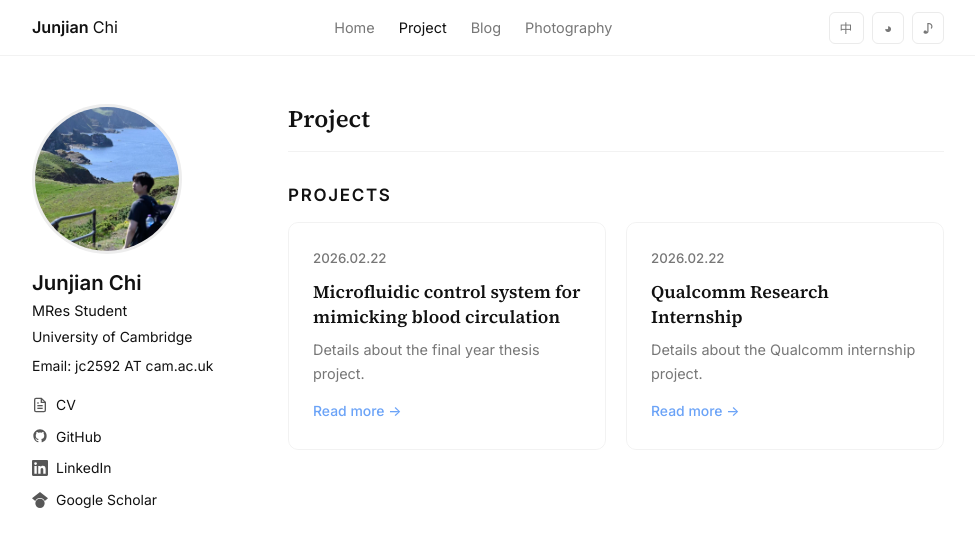
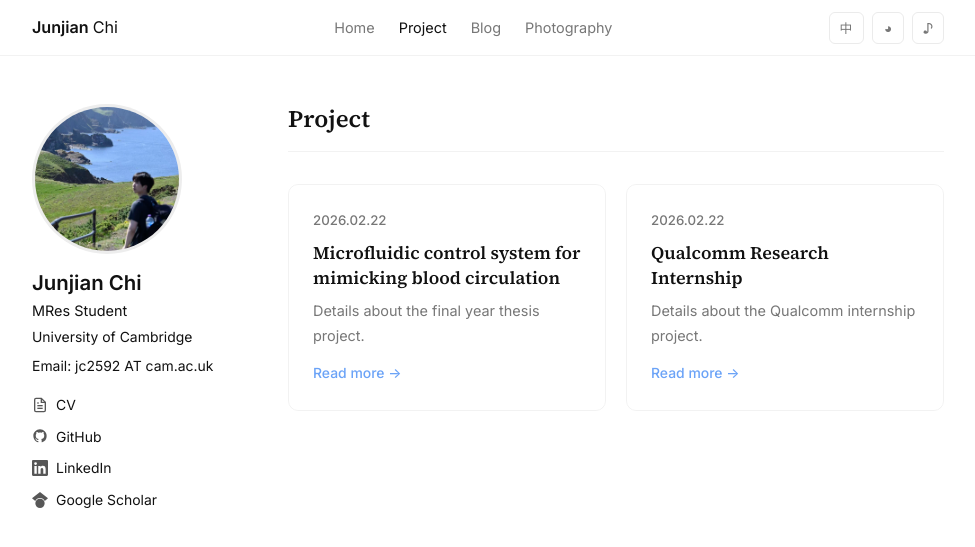
Before and after one commit to JunjianChi/junjianchi.github.io, a Jekyll site: the page built from _pages/research.html, in a window 1280 px wide and 900 px high. Shown: the top 547 px of the window, without its empty margins (152-1127 px from the left). Built offline with Jekyll 4.4.1, drawn with Linux system fonts in a browser that asks for light colours.

Commit message:
Add Chinese translations to publication titles/venues, remove duplicate Projects heading
Co-Authored-By: Claude Opus 4.6 <noreply@anthropic.com>

```diff
--- a/_pages/research.html
+++ b/_pages/research.html
@@ -8,11 +8,6 @@ author_profile: true
 
 <!-- PROJECTS -->
 <section class="home-section">
-  <h2 class="home-section-title">
-    <span class="lang-en">Projects</span>
-    <span class="lang-zh">项目</span>
-  </h2>
-
   {% assign sorted_projects = site.projects | sort: "order" %}
   {% if sorted_projects.size > 0 %}
   <div class="projects-grid">
```
